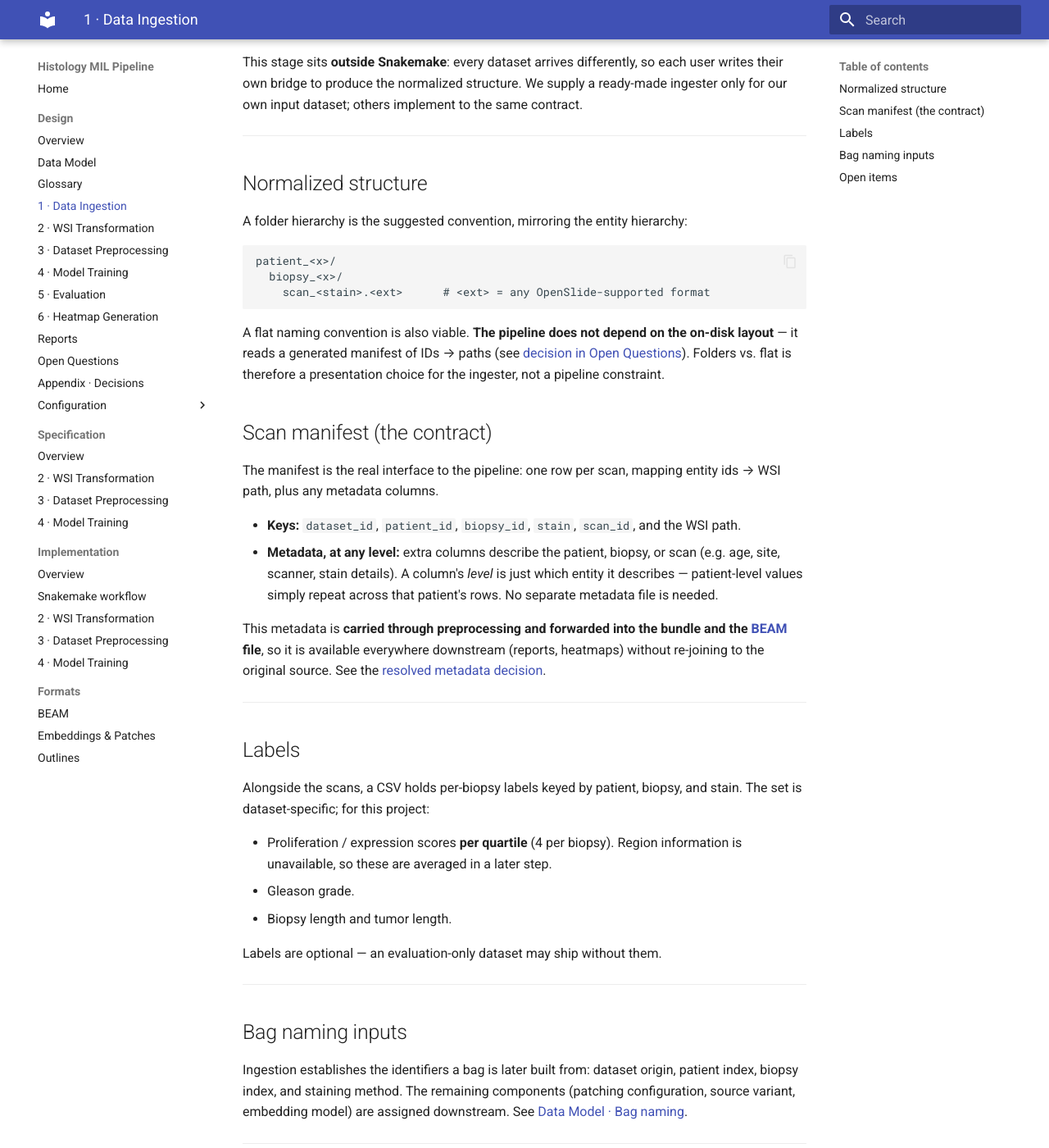
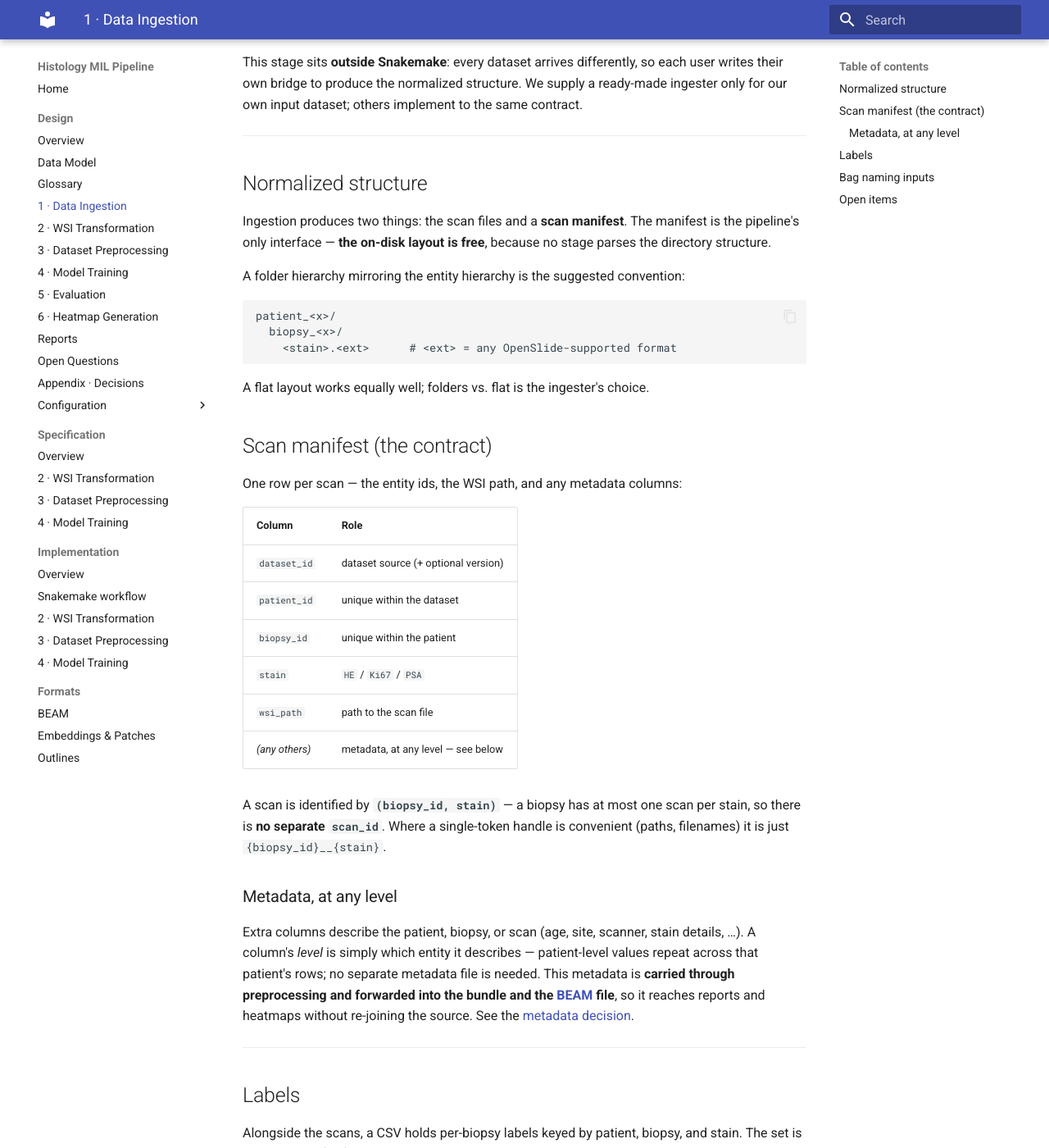
Before and after one commit to TheodorLindberg/SPRINTER_CLAM_DESIGN, an MkDocs documentation site: the page built from docs/design/03-data-ingestion.md, in a window 1280 px wide and 1400 px high, scrolled down 225 px. Shown: the whole window at 82% size. Built offline with MkDocs 1.6.1 and Material for MkDocs 9.7.7, drawn with Linux system fonts in a browser that asks for light colours.

Commit message:
Define manifest structure; drop scan_id as a separate id
- Rewrite ingestion: manifest is the contract, on-disk layout free;
  concrete column table; metadata note tightened
- A scan is keyed by (biopsy_id, stain); scan_id is just a derived
  {biopsy_id}__{stain} handle, not assigned
- Remove the folders-vs-flat item from open questions (now decided)

Co-Authored-By: Claude Opus 4.8 <noreply@anthropic.com>

````diff
--- a/docs/design/03-data-ingestion.md
+++ b/docs/design/03-data-ingestion.md
@@ -10,24 +10,36 @@ This stage sits **outside Snakemake**: every dataset arrives differently, so eac
 
 ## Normalized structure
 
-A folder hierarchy is the suggested convention, mirroring the entity hierarchy:
+Ingestion produces two things: the scan files and a **scan manifest**. The manifest is the pipeline's only interface — **the on-disk layout is free**, because no stage parses the directory structure.
+
+A folder hierarchy mirroring the entity hierarchy is the suggested convention:
 
 ```text
 patient_<x>/
   biopsy_<x>/
-    scan_<stain>.<ext>      # <ext> = any OpenSlide-supported format
+    <stain>.<ext>      # <ext> = any OpenSlide-supported format
 ```
 
-A flat naming convention is also viable. **The pipeline does not depend on the on-disk layout** — it reads a generated manifest of IDs → paths (see [decision in Open Questions](09-open-questions.md#normalized-format-folders-vs-flat)). Folders vs. flat is therefore a presentation choice for the ingester, not a pipeline constraint.
+A flat layout works equally well; folders vs. flat is the ingester's choice.
 
 ## Scan manifest (the contract)
 
-The manifest is the real interface to the pipeline: one row per scan, mapping entity ids → WSI path, plus any metadata columns.
+One row per scan — the entity ids, the WSI path, and any metadata columns:
 
-- **Keys:** `dataset_id`, `patient_id`, `biopsy_id`, `stain`, `scan_id`, and the WSI path.
-- **Metadata, at any level:** extra columns describe the patient, biopsy, or scan (e.g. age, site, scanner, stain details). A column's *level* is just which entity it describes — patient-level values simply repeat across that patient's rows. No separate metadata file is needed.
+| Column | Role |
+|---|---|
+| `dataset_id` | dataset source (+ optional version) |
+| `patient_id` | unique within the dataset |
+| `biopsy_id` | unique within the patient |
+| `stain` | `HE` / `Ki67` / `PSA` |
+| `wsi_path` | path to the scan file |
+| *(any others)* | metadata, at any level — see below |
 
-This metadata is **carried through preprocessing and forwarded into the bundle and the [BEAM](../formats/beam.md) file**, so it is available everywhere downstream (reports, heatmaps) without re-joining to the original source. See the [resolved metadata decision](09-open-questions.md#metadata-file-scope).
+A scan is identified by **`(biopsy_id, stain)`** — a biopsy has at most one scan per stain, so there is **no separate `scan_id`**. Where a single-token handle is convenient (paths, filenames) it is just `{biopsy_id}__{stain}`.
+
+### Metadata, at any level
+
+Extra columns describe the patient, biopsy, or scan (age, site, scanner, stain details, …). A column's *level* is simply which entity it describes — patient-level values repeat across that patient's rows; no separate metadata file is needed. This metadata is **carried through preprocessing and forwarded into the bundle and the [BEAM](../formats/beam.md) file**, so it reaches reports and heatmaps without re-joining the source. See the [metadata decision](09-open-questions.md#metadata-file-scope).
 
 ---
 
````
Also changed, not shown: docs/design/02-data-model.md (+1 -1 lines), docs/design/09-open-questions.md (+0 -12 lines).
